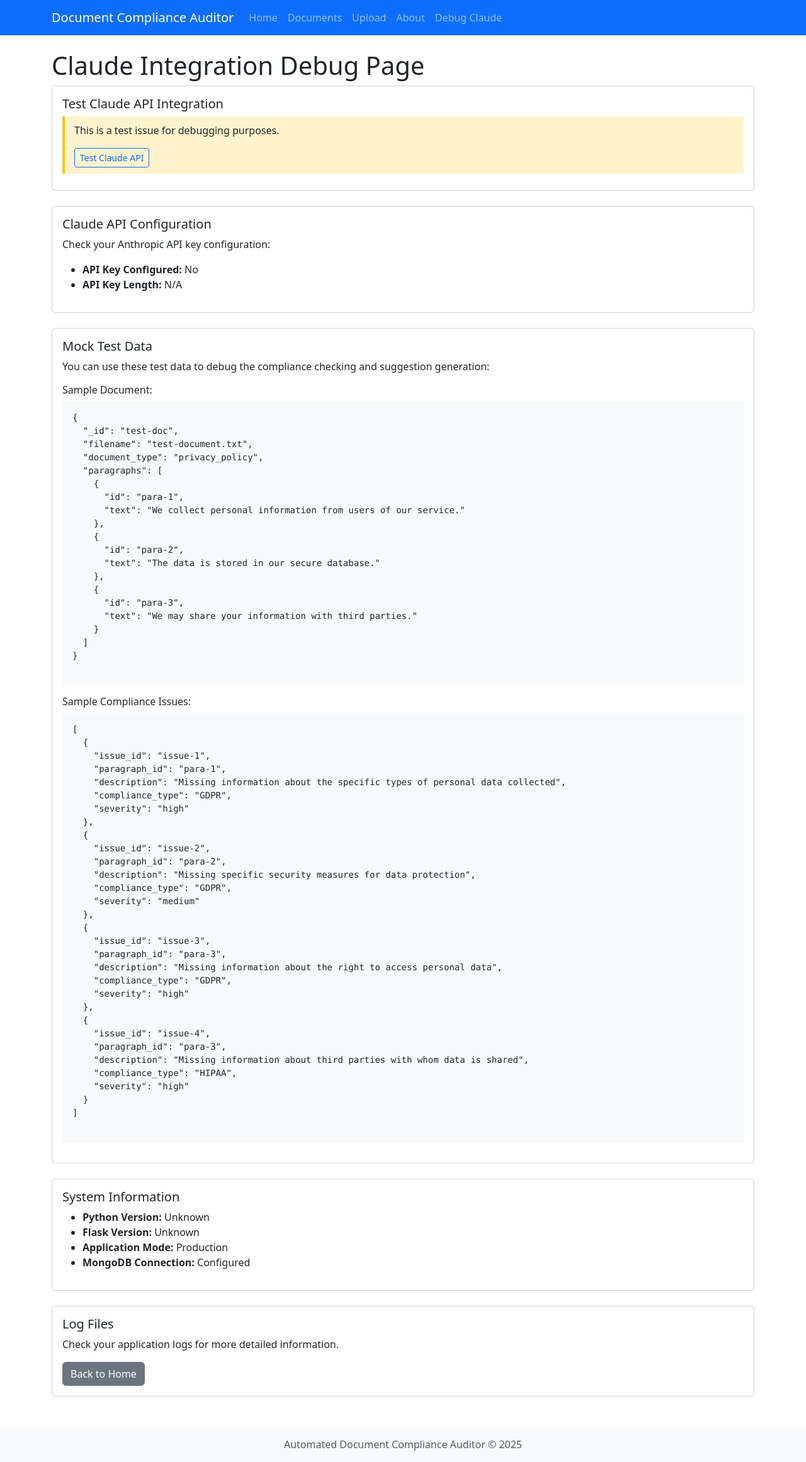
After one commit to Mohammed123-svg/Audit, a Flask app: page /debug in a window 1280 px wide. The commit adds this page. Shown: the whole page at 63% size. Run offline with Flask 3, Linux system fonts and the light colour scheme; some libraries are stand-ins or nearby versions.

Commit message:
Functional app with claude api

```diff
--- a/app/routes/main.py
+++ b/app/routes/main.py
@@ -1,6 +1,7 @@
-# app/routes/main.py
-from flask import Blueprint, render_template
+from flask import Blueprint, render_template, current_app
+from datetime import datetime
 
+# Create the Blueprint first, before defining any routes
 main_bp = Blueprint('main', __name__)
 
 @main_bp.route('/')
@@ -12,3 +13,48 @@
 def about():
     """About page."""
     return render_template('about.html')
+
+@main_bp.route('/debug')
+def debug():
+    """Debug page."""
+    return render_template('compliance/debug.html', config=current_app.config, now=datetime.now)
+
+@main_bp.route('/test-claude')
+def test_claude():
+    """Test Claude integration."""
+    try:
+        from app.services.llm_service import generate_suggestion
+
+        # Create a dummy document and issue
+        document = {
+            "_id": "test-doc",
+            "paragraphs": [
+                {"id": "test-para", "text": "This is a test paragraph for compliance checking."}
+            ]
+        }
+
+        issue = {
+            "issue_id": "test-issue",
+            "paragraph_id": "test-para",
+            "description": "Document must include information about the right to access personal data",
+            "compliance_type": "GDPR"
+        }
+
+        print("Testing Claude API integration...")
+        suggestion = generate_suggestion(document, issue)
+        print(f"Received suggestion: {suggestion[:50]}...")
+
+        return f"""
+        <div class="alert alert-success">
+            <p><strong>Claude integration working!</strong></p>
+            <p>Suggestion: {suggestion}</p>
+        </div>
+        """
+    except Exception as e:
+        print(f"Error testing Claude API: {str(e)}")
+        return f"""
+        <div class="alert alert-danger">
+            <p><strong>Error testing Claude API:</strong></p>
+            <p>{str(e)}</p>
+        </div>
+        """
--- a/app/static/css/style.css
+++ b/app/static/css/style.css
@@ -43,6 +43,10 @@
     padding: 2px 0;
 }
 
+.highlight-active {
+    background-color: rgba(255, 193, 7, 0.6);
+}
+
 .highlight-high {
     background-color: rgba(220, 53, 69, 0.3);
 }
@@ -62,3 +66,22 @@
     padding: 15px;
     margin-bottom: 15px;
 }
+
+/* HTMX indicators */
+.htmx-indicator {
+    display: none;
+    margin-top: 10px;
+}
+
+.htmx-request .htmx-indicator {
+    display: flex;
+    align-items: center;
+}
+
+/* Debug styles */
+.debug-section {
+    border: 1px solid #ddd;
+    padding: 10px;
+    margin-bottom: 15px;
+    background-color: #f8f9fa;
+}
--- a/app/static/js/main.js
+++ b/app/static/js/main.js
@@ -2,8 +2,13 @@
     // Highlight paragraphs with issues
     const issueElements = document.querySelectorAll('.compliance-issue');
     issueElements.forEach(issue => {
+        // Extract paragraph ID from issue ID
+        const issueId = issue.id;
+        if (issueId) {
+            const paragraphId = issue.getAttribute('data-paragraph-id');
+
+            // Handle mouse hover effects
             issue.addEventListener('mouseenter', function() {
-            const paragraphId = this.getAttribute('data-paragraph-id');
                 if (paragraphId) {
                     const paragraph = document.getElementById('para-' + paragraphId);
                     if (paragraph) {
@@ -13,7 +18,6 @@
             });
 
             issue.addEventListener('mouseleave', function() {
-            const paragraphId = this.getAttribute('data-paragraph-id');
                 if (paragraphId) {
                     const paragraph = document.getElementById('para-' + paragraphId);
                     if (paragraph) {
@@ -21,14 +25,52 @@
                     }
                 }
             });
+        }
     });
 
     // Add data attributes to compliance issues for highlighting
     document.querySelectorAll('.compliance-issue').forEach(function(issue) {
         const issueId = issue.id.replace('issue-', '');
-        const paragraphId = issue.querySelector('[data-paragraph-id]')?.getAttribute('data-paragraph-id');
-        if (paragraphId) {
-            issue.setAttribute('data-paragraph-id', paragraphId);
+        const paragraphIdElement = issue.querySelector('[data-paragraph-id]');
+
+        // For each issue, find the paragraph ID from the issue data
+        if (!paragraphIdElement) {
+            // Try to extract from results data
+            const paragraphId = issue.getAttribute('data-paragraph-id');
+            if (!paragraphId) {
+                // If attribute not found, try to extract from the id of nearby elements
+                const issues = document.querySelectorAll("[id^='issue-']");
+                for (let i = 0; i < issues.length; i++) {
+                    if (issues[i].id === issue.id) {
+                        // Found the matching issue, now get the paragraph ID
+                        const suggestionButton = issue.querySelector('button[hx-get]');
+                        if (suggestionButton) {
+                            const hxGet = suggestionButton.getAttribute('hx-get');
+                            if (hxGet && hxGet.includes('/suggest/')) {
+                                // Extract issue ID from the hx-get URL
+                                const parts = hxGet.split('/');
+                                const extractedIssueId = parts[parts.length - 1];
+
+                                // Find the paragraph ID from the document data
+                                if (window.complianceData && window.complianceData.issues) {
+                                    const issueData = window.complianceData.issues.find(i => i.issue_id === extractedIssueId);
+                                    if (issueData) {
+                                        issue.setAttribute('data-paragraph-id', issueData.paragraph_id);
+                                    }
+                                }
+                            }
+                        }
+                    }
+                }
+            }
         }
     });
+
+    // Handle suggestion generation status
+    const suggestionButtons = document.querySelectorAll('button[hx-get*="/suggest/"]');
+    suggestionButtons.forEach(button => {
+        button.addEventListener('click', function() {
+            console.log('Generating suggestion for issue...');
         });
+    });
+});
--- a/app/templates/about.html
+++ b/app/templates/about.html
@@ -1,4 +1,3 @@
-<!-- app/templates/about.html -->
 {% extends "base.html" %}
 
 {% block title %}About - Document Compliance Auditor{% endblock %}
--- a/app/templates/base.html
+++ b/app/templates/base.html
@@ -17,6 +17,12 @@
     {% block extra_css %}{% endblock %}
 </head>
 <body>
+    <nav class="navbar navbar-expand-lg navbar-dark bg-primary">
+        <div class="container">
+            <a class="navbar-brand" href="{{ url_for('main.index') }}">Document Compliance Auditor</a>
+            <button class="navbar-toggler" type="button" data-bs-toggle="collapse" data-bs-target="#navbarNav">
+                <span class="navbar-toggler-icon"></span>
+            </button>
             <div class="collapse navbar-collapse" id="navbarNav">
                 <ul class="navbar-nav">
                     <li class="nav-item">
@@ -31,8 +37,14 @@
                     <li class="nav-item">
                         <a class="nav-link" href="{{ url_for('main.about') }}">About</a>
                     </li>
+                    <li class="nav-item">
+                        <a class="nav-link" href="{{ url_for('main.debug') }}">Debug Claude</a>
+                    </li>
                 </ul>
             </div>
+        </div>
+    </nav>
+
     <div class="container mt-4">
         <!-- Flash messages -->
         {% with messages = get_flashed_messages(with_categories=true) %}
--- /dev/null
+++ b/app/templates/compliance/debug.html
@@ -0,0 +1,132 @@
+{% extends "base.html" %}
+
+{% block title %}Debug Claude Integration{% endblock %}
+
+{% block content %}
+<h1>Claude Integration Debug Page</h1>
+
+<div class="card">
+    <div class="card-body">
+        <h5 class="card-title">Test Claude API Integration</h5>
+
+        <div class="compliance-issue">
+            <p>This is a test issue for debugging purposes.</p>
+
+            <div class="suggestions mt-2">
+                <button class="btn btn-sm btn-outline-primary"
+                        hx-get="{{ url_for('main.test_claude') }}"
+                        hx-target="#suggestion-test"
+                        hx-indicator="#loading-test">
+                    Test Claude API
+                </button>
+                <div id="loading-test" class="htmx-indicator">
+                    <div class="spinner-border spinner-border-sm text-primary" role="status"></div>
+                    <span class="ms-2">Testing Claude API...</span>
+                </div>
+                <div id="suggestion-test"></div>
+            </div>
+        </div>
+    </div>
+</div>
+
+<div class="card mt-4">
+    <div class="card-body">
+        <h5 class="card-title">Claude API Configuration</h5>
+        <p>Check your Anthropic API key configuration:</p>
+        <ul>
+            <li><strong>API Key Configured:</strong> {{ 'Yes' if config.ANTHROPIC_API_KEY else 'No' }}</li>
+            <li><strong>API Key Length:</strong> {{ config.ANTHROPIC_API_KEY|length if config.ANTHROPIC_API_KEY else 'N/A' }}</li>
+        </ul>
+    </div>
+</div>
+
+<div class="card mt-4">
+    <div class="card-body">
+        <h5 class="card-title">Mock Test Data</h5>
+        <p>You can use these test data to debug the compliance checking and suggestion generation:</p>
+
+        <div class="mock-document mb-3">
+            <h6>Sample Document:</h6>
+            <pre class="bg-light p-3">
+{
+  "_id": "test-doc",
+  "filename": "test-document.txt",
+  "document_type": "privacy_policy",
+  "paragraphs": [
+    {
+      "id": "para-1",
+      "text": "We collect personal information from users of our service."
+    },
+    {
+      "id": "para-2",
+      "text": "The data is stored in our secure database."
+    },
+    {
+      "id": "para-3",
+      "text": "We may share your information with third parties."
+    }
+  ]
+}
+            </pre>
+        </div>
+
+        <div class="mock-issues">
+            <h6>Sample Compliance Issues:</h6>
+            <pre class="bg-light p-3">
+[
+  {
+    "issue_id": "issue-1",
+    "paragraph_id": "para-1",
+    "description": "Missing information about the specific types of personal data collected",
+    "compliance_type": "GDPR",
+    "severity": "high"
+  },
+  {
+    "issue_id": "issue-2",
+    "paragraph_id": "para-2",
+    "description": "Missing specific security measures for data protection",
+    "compliance_type": "GDPR",
+    "severity": "medium"
+  },
+  {
+    "issue_id": "issue-3",
+    "paragraph_id": "para-3",
+    "description": "Missing information about the right to access personal data",
+    "compliance_type": "GDPR",
+    "severity": "high"
+  },
+  {
+    "issue_id": "issue-4",
+    "paragraph_id": "para-3",
+    "description": "Missing information about third parties with whom data is shared",
+    "compliance_type": "HIPAA",
+    "severity": "high"
+  }
+]
+            </pre>
+        </div>
+    </div>
+</div>
+
+<div class="card mt-4">
+    <div class="card-body">
+        <h5 class="card-title">System Information</h5>
+        <ul>
+            <li><strong>Python Version:</strong> {{ config.get('PYTHON_VERSION', 'Unknown') }}</li>
+            <li><strong>Flask Version:</strong> {{ config.get('FLASK_VERSION', 'Unknown') }}</li>
+            <li><strong>Application Mode:</strong> {{ 'Debug' if config.DEBUG else 'Production' }}</li>
+            <li><strong>MongoDB Connection:</strong> {{ 'Configured' if config.MONGO_URI else 'Not Configured' }}</li>
+        </ul>
+    </div>
+</div>
+
+<div class="card mt-4">
+    <div class="card-body">
+        <h5 class="card-title">Log Files</h5>
+        <p>Check your application logs for more detailed information.</p>
+        <div class="d-grid gap-2 d-md-flex justify-content-md-start">
+            <a href="{{ url_for('main.index') }}" class="btn btn-secondary">Back to Home</a>
+        </div>
+    </div>
+</div>
+{% endblock %}
--- a/app/templates/compliance/results_partial.html
+++ b/app/templates/compliance/results_partial.html
@@ -1,4 +1,3 @@
-<!-- app/templates/compliance/results_partial.html -->
 <div id="compliance-results">
     <p>
         <strong>Compliance Score:</strong>
@@ -39,12 +38,13 @@
                                 hx-get="{{ url_for('compliance.get_suggestion', document_id=document._id, issue_id=issue.issue_id) }}"
                                 hx-target="#suggestion-{{ issue.issue_id }}"
                                 hx-indicator="#loading-{{ issue.issue_id }}">
-                            Generate Suggestion
+                            Generate Suggestion (OpenAI)
                         </button>
                         <div id="loading-{{ issue.issue_id }}" class="htmx-indicator">
                             <div class="spinner-border spinner-border-sm text-primary" role="status">
-                                <span class="visually-hidden">Loading...</span>
+                                <span class="visually-hidden">Calling OpenAI API...</span>
                             </div>
+                            <span class="ms-2">Contacting OpenAI...</span>
                         </div>
                         <div id="suggestion-{{ issue.issue_id }}"></div>
                     {% endif %}
--- a/app/templates/compliance/suggestions_partial.html
+++ b/app/templates/compliance/suggestions_partial.html
@@ -1,5 +1,5 @@
-<!-- app/templates/compliance/suggestion_partial.html -->
 <div class="suggestion-card mt-2">
-    <p><strong>AI Suggestion:</strong></p>
+    <p><strong>AI Suggestion from Claude:</strong></p>
     <p>{{ suggestion }}</p>
+    <small class="text-muted">Generated {% if timestamp %}{{ timestamp }}{% else %}just now{% endif %}</small>
 </div>
--- a/app/templates/documents/view.html
+++ b/app/templates/documents/view.html
@@ -1,4 +1,3 @@
-<!-- app/templates/documents/view.html -->
 {% extends "base.html" %}
 
 {% block title %}View Document{% endblock %}
--- a/requirements.txt
+++ b/requirements.txt
@@ -52,4 +52,4 @@
 urllib3==2.4.0
 Werkzeug==3.1.3
 WTForms==3.2.1
-openai>=1.0.0  # Updated OpenAI package
+anthropic>=0.5.0
```
Also changed, not shown: app/config.py (+32 -3 lines), app/routes/compliance.py (+64 -21 lines), app/services/llm_service.py (+32 -19 lines), app/services/mock_llm_service.py (added, +51 -0 lines), app/services/rule_engine.py (+111 -50 lines), app/templates/compliance/results.html (+33 -5 lines), app/templates/documents/list.html (+10 -2 lines), 1 other file. Lines whose indentation alone changed are shown as unchanged.
